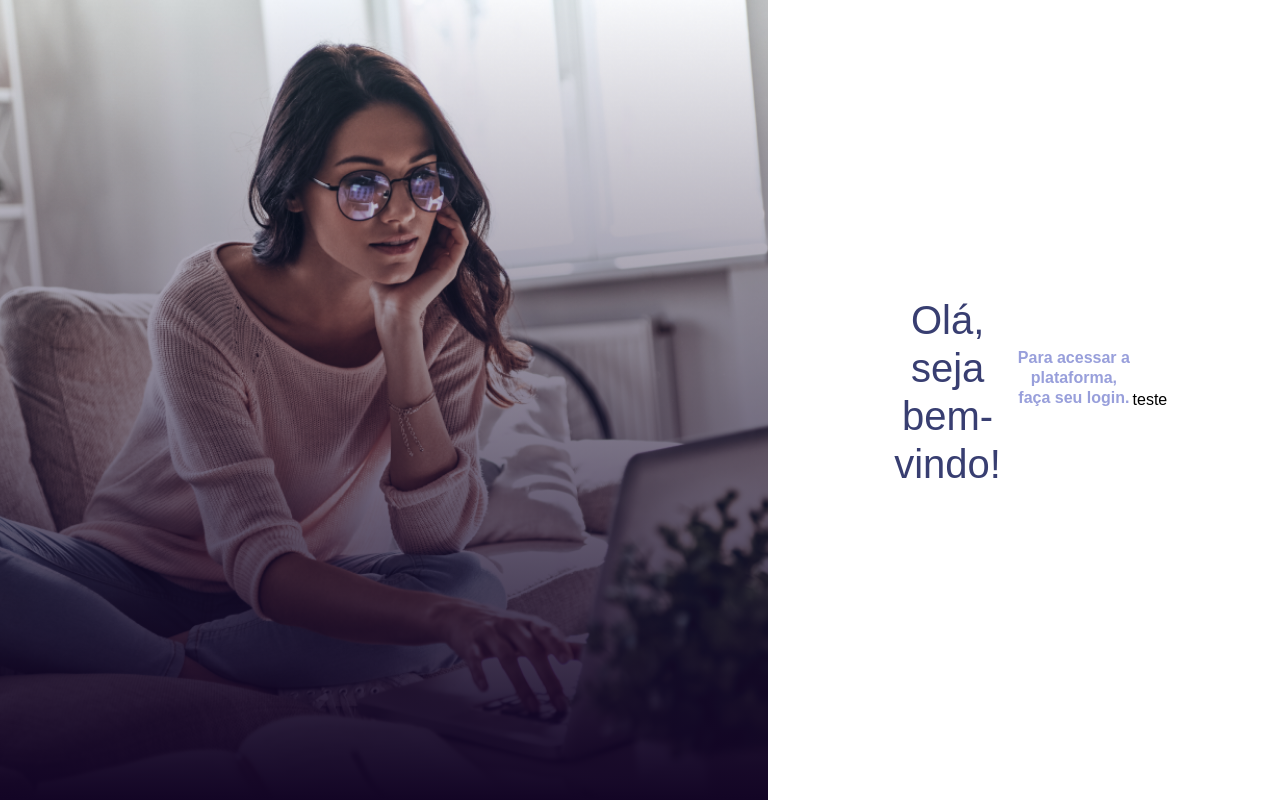
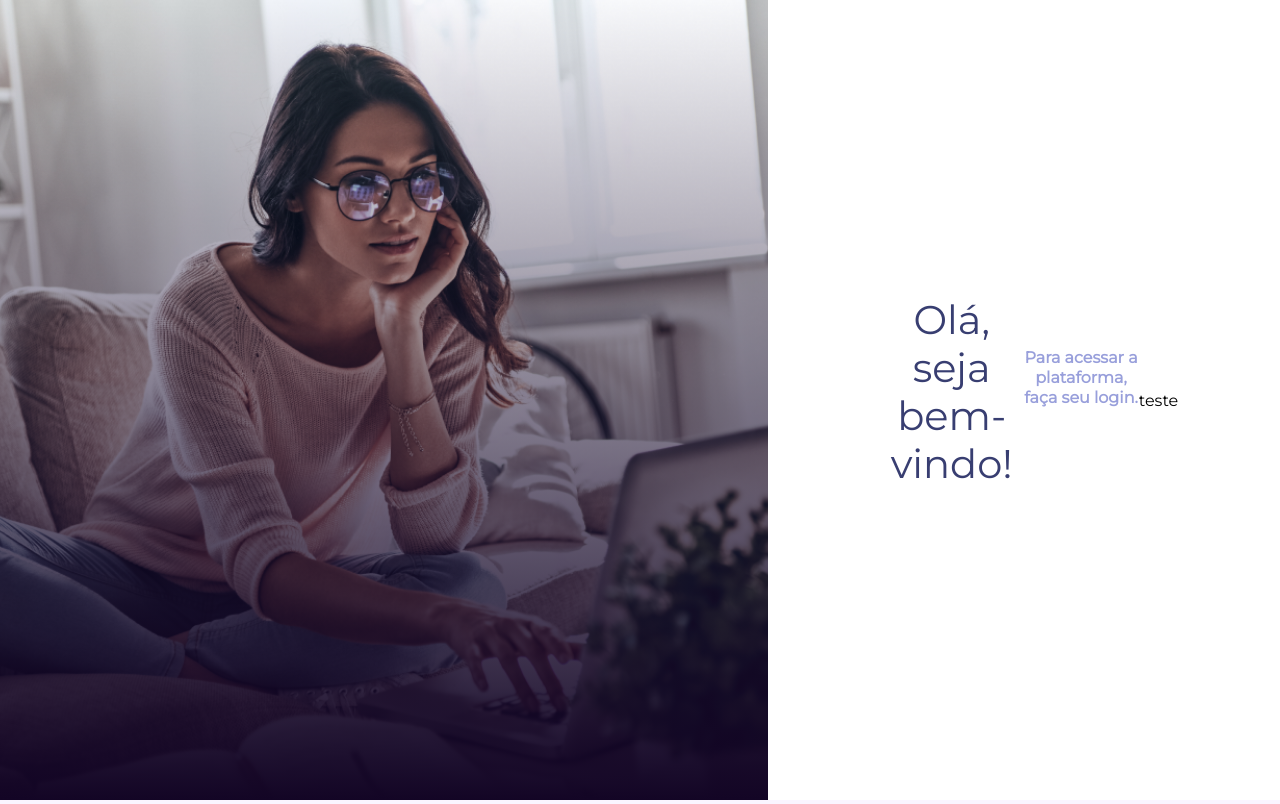
Before and after one commit to mvmmarcus/wiser-login, a Next.js app: page / in a window 1280 px wide. Built offline with nearby package versions, Linux system fonts and the light colour scheme.

Commit message:
feature: add theme and renderWithTheme helper

```diff
--- a/src/pages/_app.tsx
+++ b/src/pages/_app.tsx
@@ -1,16 +1,24 @@
+import Head from 'next/head'
 import { AppProps } from 'next/app'
-import Head from 'next/head'
 
 import GlobalStyles from 'styles/global'
+import { ThemeProvider } from 'styled-components'
+
+import theme from 'styles/theme'
 
 function App({ Component, pageProps }: AppProps) {
   return (
-    <>
+    <ThemeProvider theme={theme}>
       <Head>
         <title>Wiser - Login</title>
         <link rel="shortcut icon" href="/img/icon-512.png" />
         <link rel="apple-touch-icon" href="/img/icon-512.png" />
         <link rel="manifest" href="/manifest.json" />
+        <link rel="preconnect" href="https://fonts.gstatic.com" />
+        <link
+          href="https://fonts.googleapis.com/css2?family=Montserrat&display=swap"
+          rel="stylesheet"
+        />
         <meta
           name="description"
           content="A simple project starter to work with TypeScript, React, NextJS and Styled Components"
@@ -18,7 +26,7 @@ function App({ Component, pageProps }: AppProps) {
       </Head>
       <GlobalStyles />
       <Component {...pageProps} />
-    </>
+    </ThemeProvider>
   )
 }
 
--- a/src/styles/global.ts
+++ b/src/styles/global.ts
@@ -1,20 +1,28 @@
-import { createGlobalStyle } from 'styled-components'
+import { createGlobalStyle, css } from 'styled-components'
 
 const GlobalStyles = createGlobalStyle`
+
     * {
-    margin: 0;
       padding: 0;
       box-sizing: border-box;
+      margin: 0;
     }
 
-
-  html, body, #__next {
+    html,
+    body,
+    #__next {
       height: 100%;
     }
 
+${({ theme }) => css`
   body {
-    font-family: 'Montserrat', sans-serif;
+    font-family: ${theme.font.family};
+    background: ${theme.colors.mainBg};
   }
+`}
+
+
+
 `
 
 export default GlobalStyles
--- /dev/null
+++ b/src/styles/theme.ts
@@ -0,0 +1,42 @@
+export default {
+  font: {
+    family: 'Montserrat, sans-serif',
+    light: 300,
+    normal: 400,
+    bold: 600,
+    sizes: {
+      xxxsmall: '10px',
+      xxsmall: '12px',
+      xsmall: '14px',
+      small: '16px',
+      medium: '20px',
+      large: '24px',
+      xlarge: '32px',
+      xxlarge: '40px',
+      xxxlarge: '48px',
+      huge: '58px'
+    }
+  },
+  colors: {
+    primary: '#383e71',
+    secondary: '#989fdb',
+    tertiary: '#882f9c',
+    quaternary: '#130525',
+    mainBg: '#FAF5FF',
+    white: '#FFF'
+  },
+  spacings: {
+    xxsmall: '12px',
+    xsmall: '14px',
+    small: '16px',
+    medium: '20px',
+    large: '24px',
+    xlarge: '32px',
+    xxlarge: '44px',
+    xxxlarge: '58px'
+  },
+  transition: {
+    default: '0.3s ease-in-out',
+    fast: '0.1s ease-in-out'
+  }
+} as const
```
Also changed, not shown: src/types/styled-components.d.ts (added, +8 -0 lines), src/utils/tests/helpers.tsx (added, +7 -0 lines). Lines whose indentation alone changed are shown as unchanged.
